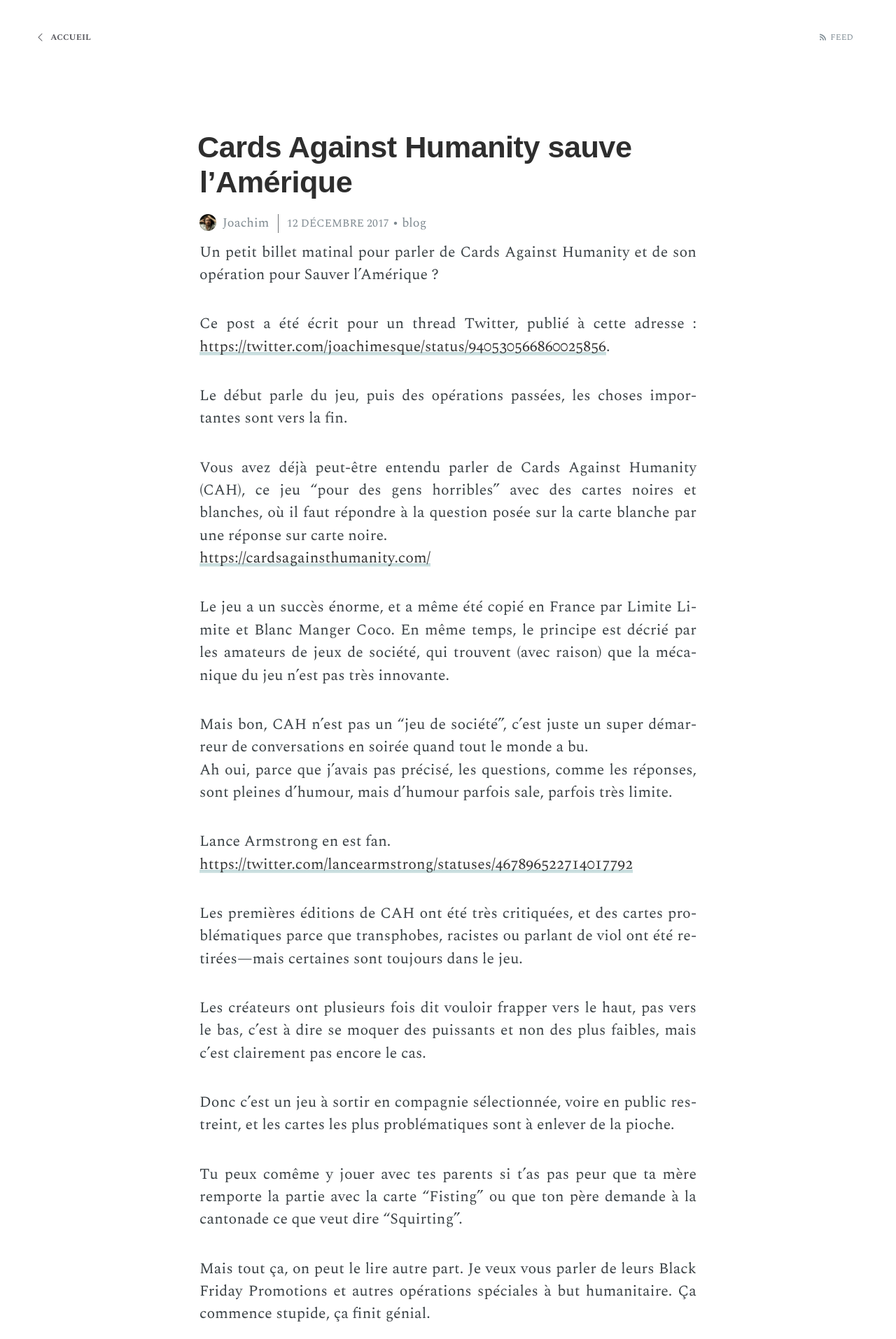
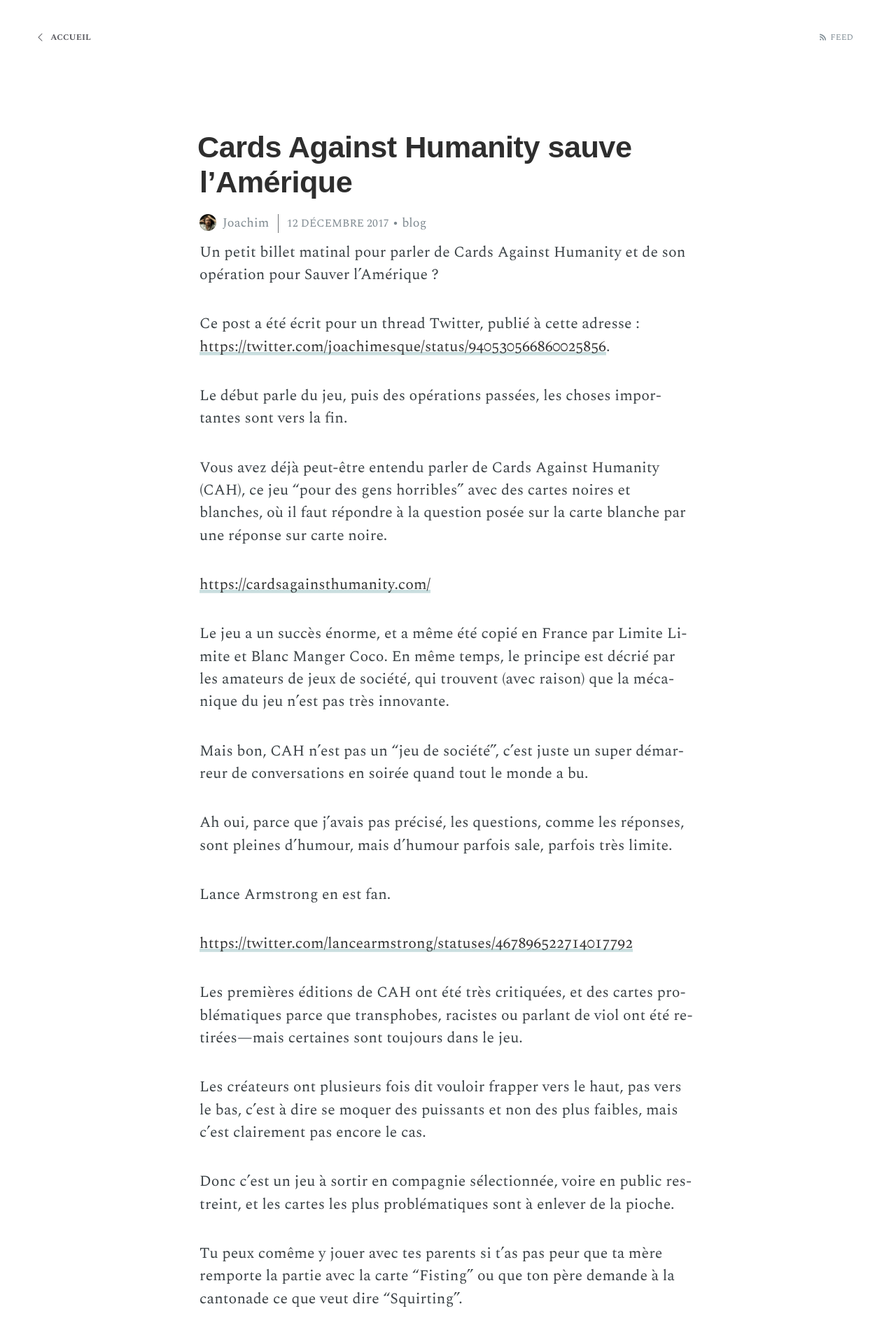
Before and after one commit to joachimesque/joachimesque.github.io, a Jekyll site: the page built from _posts/2017-12-12-cards-agains-humanity-sauve-l-amerique.markdown, in a window 1280 px wide. Shown: the top 1914 px of the page at 70% size. Built offline with Jekyll 4.4.1, drawn with Linux system fonts in a browser that asks for light colours; some web fonts are replaced; some of the changed text lies outside the part shown.

Commit message:
corrections

```diff
--- a/_posts/2017-12-12-cards-agains-humanity-sauve-l-amerique.markdown
+++ b/_posts/2017-12-12-cards-agains-humanity-sauve-l-amerique.markdown
@@ -12,15 +12,18 @@
 Le début parle du jeu, puis des opérations passées, les choses importantes sont vers la fin.
 
 Vous avez déjà peut-être entendu parler de Cards Against Humanity (CAH), ce jeu “pour des gens horribles” avec des cartes noires et blanches, où il faut répondre à la question posée sur la carte blanche par une réponse sur carte noire.
+
 <https://cardsagainsthumanity.com/>
 
 Le jeu a un succès énorme, et a même été copié en France par Limite Limite et Blanc Manger Coco.
 En même temps, le principe est décrié par les amateurs de jeux de société, qui trouvent (avec raison) que la mécanique du jeu n’est pas très innovante.
 
 Mais bon, CAH n’est pas un "jeu de société", c’est juste un super démarreur de conversations en soirée quand tout le monde a bu.
+
 Ah oui, parce que j’avais pas précisé, les questions, comme les réponses, sont pleines d’humour, mais d’humour parfois sale, parfois très limite.
 
 Lance Armstrong en est fan.
+
 <https://twitter.com/lancearmstrong/statuses/467896522714017792>
 
 Les premières éditions de CAH ont été très critiquées, et des cartes problématiques parce que transphobes, racistes ou parlant de viol ont été retirées—mais certaines sont toujours dans le jeu.
@@ -41,37 +44,48 @@
 Il y a eu 30.000 ventes.
 
 En 2015, ils offrent à leurs clients *rien*, pour le prix de 5$.
+
 11248 clients envoient de l’argent, qui est réparti entre les employés. Ceux-ci documentent la façon dont ils ont dépensé cet argent (beaucoup de dons humanitaires)
+
 <https://cardsagainsthumanity.com/blackfriday/>
 
 En 2016 avant l’élection, ils vendent 2 extensions de leur jeu, sur Trump et Clinton. Les bénéfices sont envoyés à la campagne de Clinton.
+
 Suite à ça, ils font installer un panneau de pub en arabe, disant "Trump ne peut pas comprendre ce qui est écrit, mais il en a peur".
 
 Toujours en 2016, ils ouvrent le programme "Science Ambassador Scholarship" : CAH finance la scolarité d’une étudiante en Science, Technologie, Ingénierie ou Mathématiques, pour aider à combler le manque de femmes dans ces secteurs.
+
 <http://www.scienceambassadorscholarship.org/>
 
 Fin 2016, ils font creuser un trou, le “Holiday Hole”, qui continuera à être creusé tant qu’ils recevront des dons. Plus de 100000$ sont récoltés en une semaine, puis le trou est rebouché.
+
 <https://holidayhole.com/>
-<https://i.guim.co.uk/img/media/951fd202f74a8df78a57890fda5cfff4b574faf3/187_33_785_471/master/785.png?w=700&q=20&auto=format&usm=12&fit=max&dpr=2&s=c0fd8cc2ddb034282a07ce4519a5ce51>
+
+![](https://i.guim.co.uk/img/media/951fd202f74a8df78a57890fda5cfff4b574faf3/187_33_785_471/master/785.png?w=700&q=20&auto=format&usm=12&fit=max&dpr=2&s=c0fd8cc2ddb034282a07ce4519a5ce51)
 
 Parallèlement, le créateur de CAH produit un jeu de société, qui s’appelle Secret Hitler. Pensez "Les Loups Garous de Thiercelieux", mais où il faut trouver des nazis. (Noël c’est bientôt, vous savez quoi m’offrir). Il y a eu une extension sur le thème de l’administration Trump.
 
 En 2017, le jeu Secret Hitler a été envoyé à tous les membres du Sénat américain. Un message politique caché, pour mettre en parallèle la montée du nazisme en Allemagne et la situation aux USA ?
+
 (réponse: oui)
+
 <http://secrethitler.com/>
 
 En 2017 aussi, CAH commercialise une version "Cards Against Humanity for Her", en rose, plus chère, mais dont les bénéfices financent un comité d’action visant à faire élire des candidates démocrates pro-avortement.
+
 <https://cardsagainsthumanityforher.com/>
 
 Fin 2017, on va encore plus dans le stupide, et encore plus dans le politique.
 
 Cette année, le jour du Black Friday, ils ont lancé Prongles, une parodie de Pringles, après avoir annoncé qu’ils quittaient le business de la carte à jouer. Outre le site, il y a vraiment eu des chips Prongles dans des supermarchés US.
+
 <http://OriginalProngles.com>
 
 Mais tout ça c’est rien.
 
 Fin novembre, ils ont lancé Cards Against Humanity Saves America. Sans dévoiler de but, ils ont proposé à leurs clients américains et canadiens de donner 15$, pour "sauver l’Amérique".
 150.000 personnes ont donné 15$, en 24h.
+
 <https://www.cardsagainsthumanitysavesamerica.com/>
 
 Sauver l’Amérique ? Mais de quoi ?
@@ -80,9 +94,11 @@
 Pour l’instant, il y a eu trois annonces. Avec une partie de l’argent récolté, ils ont acheté un terrain sur la frontière USA/Mexique, et vont payer des avocats pour empêcher la saisie de ce terrain par l’administration Trump, qui veut y construire son mur.
 
 Chacun des participants possède donc 0.000667% de ce terrain, et une carte illustrée (avec des dragons ?). Un trébuchet a été installé sur le terrain, pour le défendre. (#TrebuchetMemes)
+
 <https://cardsagainsthumanitystopsthewall.com/>
 
 La deuxième annonce, c’est un nouveau podcast, qui s’appelle The Good News Podcast, pour rappeler au monde que tout n’est pas tout noir. C’est pas mal.
+
 <http://www.thegoodnewspodcast.fm/>
 
 La troisième annonce, c’est la plus incroyable. L’opération, intitulée "Cards Against Humanity Redistributes your Wealth", a pour but de réduire les inégalités de richesse.
@@ -94,13 +110,16 @@
 - Les 139.900 les plus riches ont reçu une lettre qui leur annonce que leur don sert à financer les plus pauvres.
 
 CAH a fait un site pour lister la réaction de les bénéficiaires des 1000$, pour montrer comment l’argent va être utilisé. Éponger des emprunts étudiants, payer le loyer en retard, rembourser des dettes de santé…
+
 <https://cardsagainsthumanityredistributesyourwealth.com/>
 
 Lisez le site, c’est dingue.
 Et les réactions des participants sont extrêmement positives :
+
 <https://twitter.com/hotdogsladies/status/939291102623907840>
 
 Elle a reçu le remboursement de ses 15$.
+
 <https://twitter.com/jessiepridemore/status/939216317667721217>
 
 Il reste trois annonces à faire avant la fin de l’opération. Qu’est-ce qu’ils vont trouver à faire ?
@@ -108,4 +127,5 @@
 Bref, ce post n’est pas pour faire de la pub à CAH, ils ont déjà prouvé qu’ils avaient déjà de l’argent à ne savoir qu’en faire ; mais je voulais partager un trop rare exemple d’entreprise qui s’améliore, depuis des contenus problématiques jusqu’à des opérations humanitaires. On peut dire qu’ils s’achètent un capital sympathie énorme avec ces opérations, dans le seul but de vendre plus de trucs problématiques… mais c’est plus nuancé que ça à mon avis, leur engagement politique n’est plus à démontrer.
 
 Bref, voilà. Allez lire les témoignages de ces gens qui pourront souffler un peu en décembre. Et après ça, soyons en colère contre le gouvernement, c’est pas à une entreprise de faire ça.
+
 <https://cardsagainsthumanityredistributesyourwealth.com/>
--- a/assets/css/screen.css
+++ b/assets/css/screen.css
@@ -782,7 +782,7 @@
 .post p {
     word-break: break-word;
     hyphens: auto;
-    text-align: justify;
+    text-align: left;
 }
 .post a:not(.read-more, [class^="icon-twitter"]) {
     box-shadow: inset 0 -.20em 0 0 #c9dedf;
```
